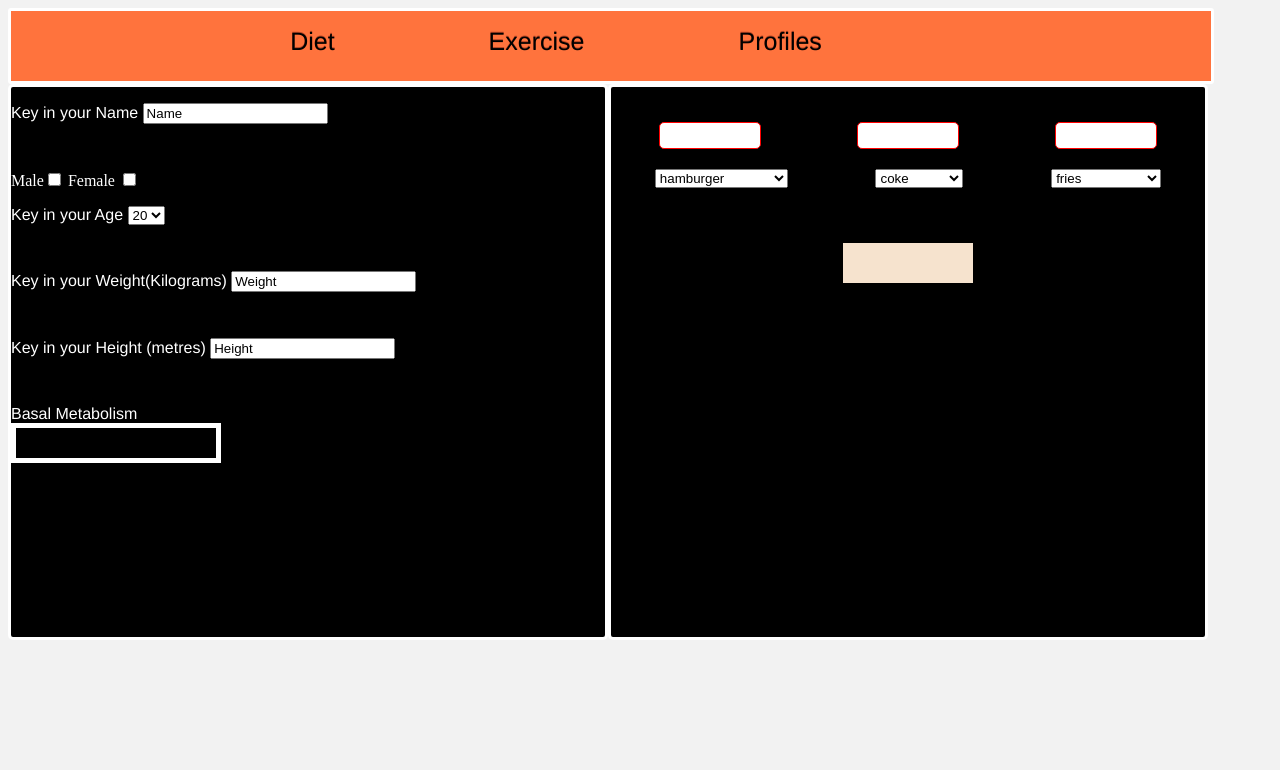
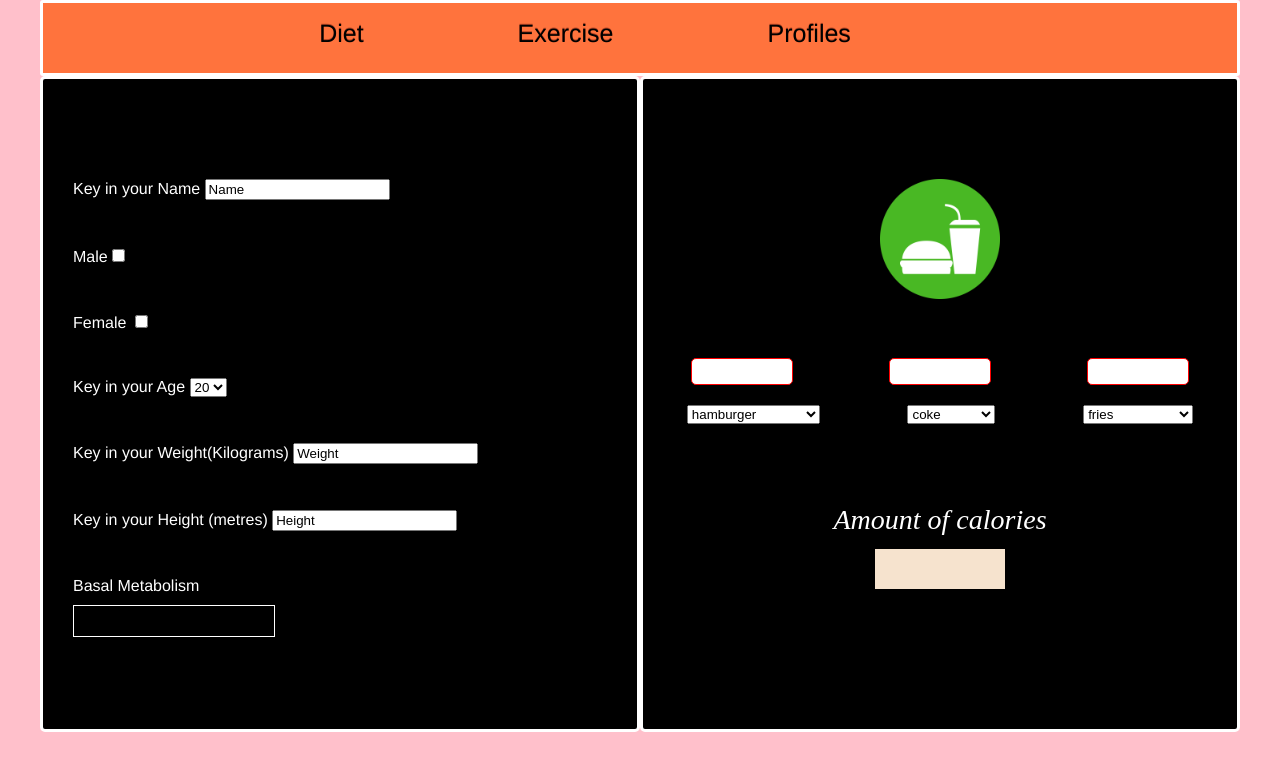
Before and after one commit to chuckberry1974/WhatToEat, a website: page public/index.html in a window 1280 px wide. Drawn offline with Linux system fonts and the light colour scheme.

Commit message:
new styling

```diff
--- a/public/index.html
+++ b/public/index.html
@@ -15,9 +15,9 @@
   </div>
 <div class="Mainbody">
     <div class="body_frame1">
-        <p>Key in your Name  <input type="text" value='Name' /></p>
-          Male<input type="checkbox" id='Male'/>
-          Female <input type="checkbox" id='Female' />
+        <p style="margin-top: 100px">Key in your Name  <input type="text" value='Name' /></p>
+        <p>Male<input type="checkbox" id='Male'/>
+        <p>Female <input type="checkbox" id='Female' />
             <p>Key in your Age
               <select name="Age" id="age">
                     <option value="">20</option>
@@ -36,11 +36,14 @@
             </p>
             <p>Key in your Weight(Kilograms) <input type="text" value='Weight' /></p>
             <p>Key in your Height (metres) <input type="text" value='Height' /></p>
-            <span style="  font-family: Helvetica">Basal Metabolism</span>
+            <span>Basal Metabolism</span>
             <div id='basalMetabolism'></div>
 
     </div>
     <div class="body_frame2">
+            <div class="image">
+              <img src = "./image/icon-food.png";>
+            </div>
             <div class="caloriesContainer">
                   <div class="calories" id="mainDish"></div>
                   <div class="calories" id="Drinks"></div>
--- a/public/script.js
+++ b/public/script.js
@@ -1,92 +1,36 @@
-
 
 var selects = document.querySelectorAll('.random')
 
 Array.from(selects).forEach(element => {
-  element.addEventListener('change', function(event) {
+  element.addEventListener('change', function (event) {
     window.fetch('/list')
-    .then(function (response){ return response.json() })
-    .then(function(data) {
-      var calories; //  ????
-
+    .then(function (response) { return response.json() })
+      .then(function (data) {
+        var calories
         data.forEach(function (foodname) {
           if (foodname.name === event.target.value) {
-          calories = foodname.calories[0];
+            calories = foodname.calories[0]
           }
         })
 
-      console.log(calories);
+        var id = event.target.getAttribute('id')
 
+        if (id === 'foodChoice') {
+          document.getElementById('mainDish').textContent = calories
+        } else if (id === 'drinks') {
+          document.getElementById('Drinks').textContent = calories
+        } else if (id === 'junkfood') {
+          document.getElementById('snacks').textContent = calories
+        }
 
-      // How do I know where to output this calroies?
-      if (document.getElementById('results_container').textContent = calories) {document.querySelector('#mainDish').innerHTML= calories}
+        var valueA = parseInt(document.getElementById('mainDish').innerHTML, 10) || 0
+          var valueB = parseInt(document.getElementById('Drinks').innerHTML, 10) || 0
+          var valueC = parseInt(document.getElementById('snacks').innerHTML, 10) || 0
 
+          document.getElementById('results_container').innerHTML = valueA + valueB + valueC
 
-
+        // document.getElementById('results_container').innerHTML = parseInt(document.getElementById('mainDish').innerHTML, 10)
+        // + parseInt(document.getElementById('Drinks').innerHTML, 10)
       })
   })
 })
-
-// activities.addEventListener('change', function () {
-//   window.fetch('/list')
-//     .then(function (response) {
-//       return response.json().then(function (data) {
-//         console.log('data:', data)
-        // data.forEach(function (foodname) {
-        //   if (foodname.name === document.getElementById('foodChoice').value) {
-        //     document.getElementById('mainDish').textContent = foodname.calories[0]
-//             // var datafood = foodname.calories[0]
-//             document.getElementById('results_container').textContent = document.querySelector('#mainDish').innerHTML
-//           }
-//         })
-//       })
-//     })
-// })
-
-// var myFunctionA = function () {
-
-
-// var myFunctionB = function () {
-//   window.fetch('/list')
-//       .then(function (response) {
-//         return response.json().then(function (data) {
-//           console.log('data:', data)
-//           data.forEach(function (drinksname) {
-//             if (drinksname.name === document.getElementById('drinks').value) {
-//               document.getElementById('Drinks').textContent = drinksname.calories[0]
-//               // var datadrink = drinksname.calories[0]
-//               document.getElementById('results_container').textContent = document.querySelector('#Drinks').innerHTML
-//             }
-//           })
-//         })
-//       })
-// }
-//
-// var myFunctionC = function () {
-//   window.fetch('/list')
-//       .then(function (response) {
-//         return response.json().then(function (data) {
-//           console.log('data:', data)
-//           data.forEach(function (junkfoodname) {
-//             if (junkfoodname.name === document.getElementById('junkfood').value) {
-//               document.getElementById('snacks').textContent = junkfoodname.calories[0]
-//               // var datajunk = junkfoodname.calories[0]
-//               document.getElementById('results_container').textContent = document.querySelector('#snacks').innerHTML
-//             }
-//           })
-//         })
-//       })
-// }
-
-// document.addEventListener('change', function () {
-//   var valueA = parseInt(document.getElementById('mainDish').innerHTML, 10) || 0
-//   var valueB = parseInt(document.getElementById('Drinks').innerHTML, 10) || 0
-//   var valueC = parseInt(document.getElementById('snacks').innerHTML, 10) || 0
-//
-//   var sum = valueA + valueB + valueC
-//
-//   console.log('A' + valueA)
-//   console.log('B' + valueB)
-// console.log('C' + valueC)
-//   document.getElementById('results_container').innerHTML = sum
-// })
--- a/public/style.css
+++ b/public/style.css
@@ -1,20 +1,29 @@
 body {
-  background-color: #F2F2F2;
+  background-color: pink;
   max-width: 1200px;
+  color: white;
+  margin: auto;
 
 }
 
+span {
+margin-left: 30px;
+font-family: Helvetica;
+
+}
 #basalMetabolism {
   margin-bottom: 10px;
-  border: 5px solid white;
+  margin-top: 10px;
+  border: 1px solid white;
   max-width: 200px;
   height: 30px;
+  margin-left: 30px;
+  font-family: Helvetica;
 
 }
 
 .title-container {
 text-align: center;
-width: 100%;
 height:70px;
 background-color: #ff733d;
 border-color: white;
@@ -25,10 +34,9 @@ text-shadow: 0 -1px 0px #b34525;
 }
 
 p {
-
 font-family: Helvetica;
 padding-bottom: 30px;
-
+margin-left: 30px;
 }
 
 
@@ -48,19 +56,35 @@ padding-bottom: 30px;
 }
 
 .body_frame1 {
+
   justify-content: center;
-  height: 550px;
+  height: 650px;
   background-color: black;
   border-color: white;
   border-style: solid;
   border-radius: 5px;
   width: 700px;
   color: white;
+
+}
+
+.image {
+
+  text-align: center;
+}
+
+.image img {
+  display: inline-block;
+  width: 120px;
+  height: 120px;
+  margin-top: 100px;
+  margin-bottom: 20px;
+
 }
 
 .body_frame2 {
   justify-content: center;
-  height: 550px;
+  height: 650px;
   background-color: black;
   border-color: white;
   border-style: solid;
@@ -111,6 +135,7 @@ border-radius: 5px;
   margin-left: auto;
   margin-right: auto;
   margin-top: 10px;
+  color: black;
 
 }
 
@@ -121,10 +146,7 @@ border-radius: 5px;
   justify-content: center;
   padding-top: 30px;
 }
-.img-container img{
-  margin-right: 85px;
-  margin-left: 85px;
-  border-radius: 50%;
+
 }
 
 .mytext {
@@ -136,7 +158,7 @@ border-radius: 5px;
 }
 
 p1 {
-  margin-top: 10px;
+  margin-top: 80px;
   text-align: center;
   display: block;
   font-style: italic;
```
Also changed, not shown: public/image/noun_171212_cc.svg (deleted). Lines whose indentation alone changed are shown as unchanged.
